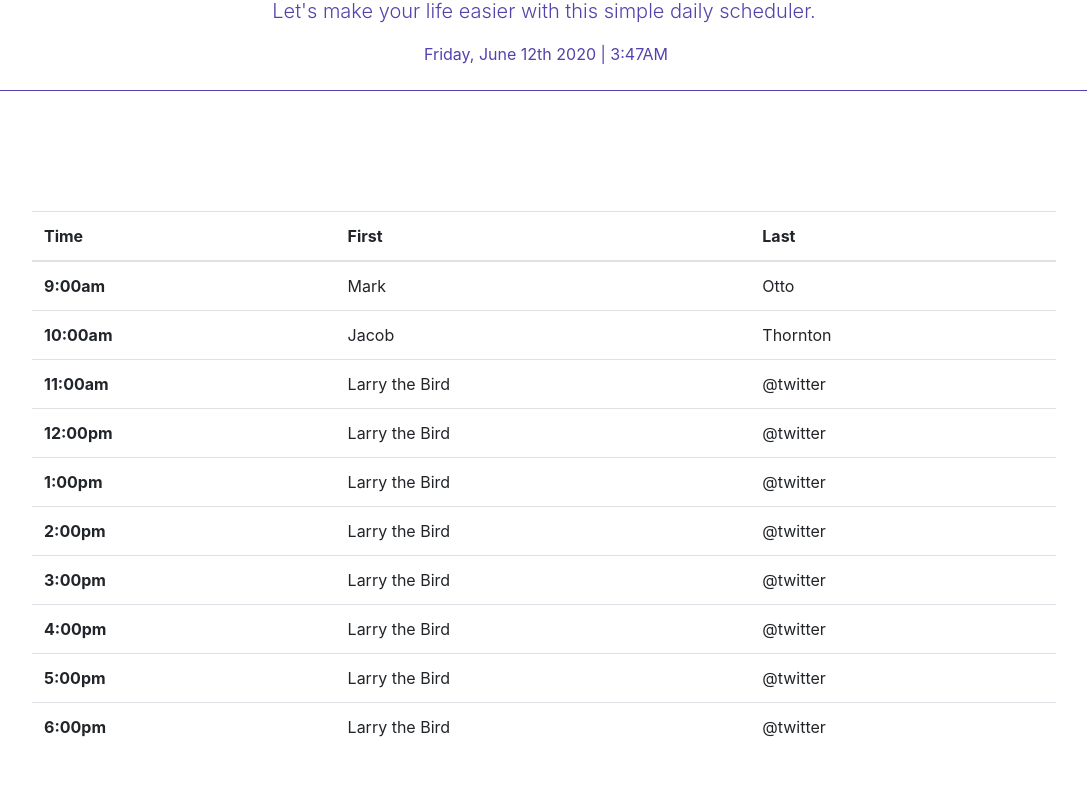
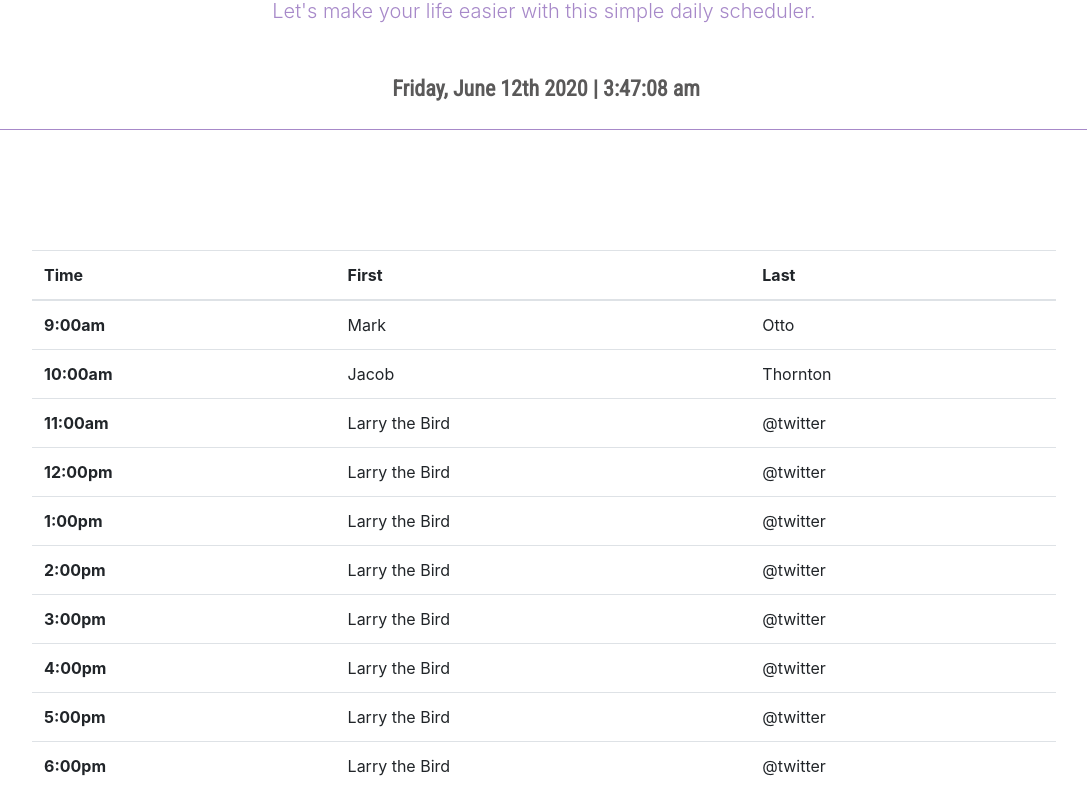
Before and after one commit to barbara095/work-day-scheduler-HW5, a plain HTML site: page Assets/index.html in a window 1280 px wide. Shown: the part 143-933 px from the top of the page, without its empty margins (96-1183 px from the left). Before the commit the page ends 894 px from the top, so only its background shows below. Drawn offline with nearby package versions, Linux system fonts and the light colour scheme.

Commit message:
Show live time

```diff
--- a/Assets/index.html
+++ b/Assets/index.html
@@ -7,6 +7,7 @@
     <meta http-equiv="X-UA-Compatible" content="ie=edge" />
     <link rel="stylesheet" href="https://stackpath.bootstrapcdn.com/bootstrap/4.3.1/css/bootstrap.min.css" />
     <link>
+    <link href="https://fonts.googleapis.com/css2?family=Roboto+Condensed&display=swap" rel="stylesheet">
     <link rel="stylesheet" href=./style.css>
     </link>
 
@@ -106,11 +107,13 @@
 
     <script type="text/javascript">
         // Display current date with time
-        var timeEl = moment().format("dddd, MMMM Do YYYY | h:mmA");
+        setInterval(function () {
+            var timeEl = moment().format("dddd, MMMM Do YYYY | h:mm:ss a");
 
-        var timeDiv = document.querySelector("#displayMoment");
-        timeDiv.textContent = timeEl;
+            var timeDiv = document.querySelector("#displayMoment");
+            timeDiv.textContent = timeEl;
 
+        }, 1000);
 
     </script>
 
--- a/Assets/style.css
+++ b/Assets/style.css
@@ -1,11 +1,11 @@
 /* Styling for jumbotron */
 .jumbotron {
     background-color: #fff;
-    color:rgb(85, 66, 172);
+    color:rgb(167, 137, 201);
     text-align: center;
 }
 .my-4 {
-    border-color: rgb(85, 66, 172);
+    border-color: rgb(167, 137, 201);
 }
 
 .table {
@@ -14,12 +14,17 @@
 }
 
 .table-bordered .table-bordered {
-    border-color: rgb(85, 66, 172);
+    border-color: rgb(167, 137, 201);
     border-style: solid;
     border-width: 2px;
 }
 
 #displayMoment {
     text-align: center;
+    font-weight: 600;
+    font-family: 'Roboto Condensed', sans-serif;
+    color: rgb(90, 89, 89);
+    padding-top: 30px;
+    font-size: 22px;
     margin: 0 auto 0 auto;
 }
```
